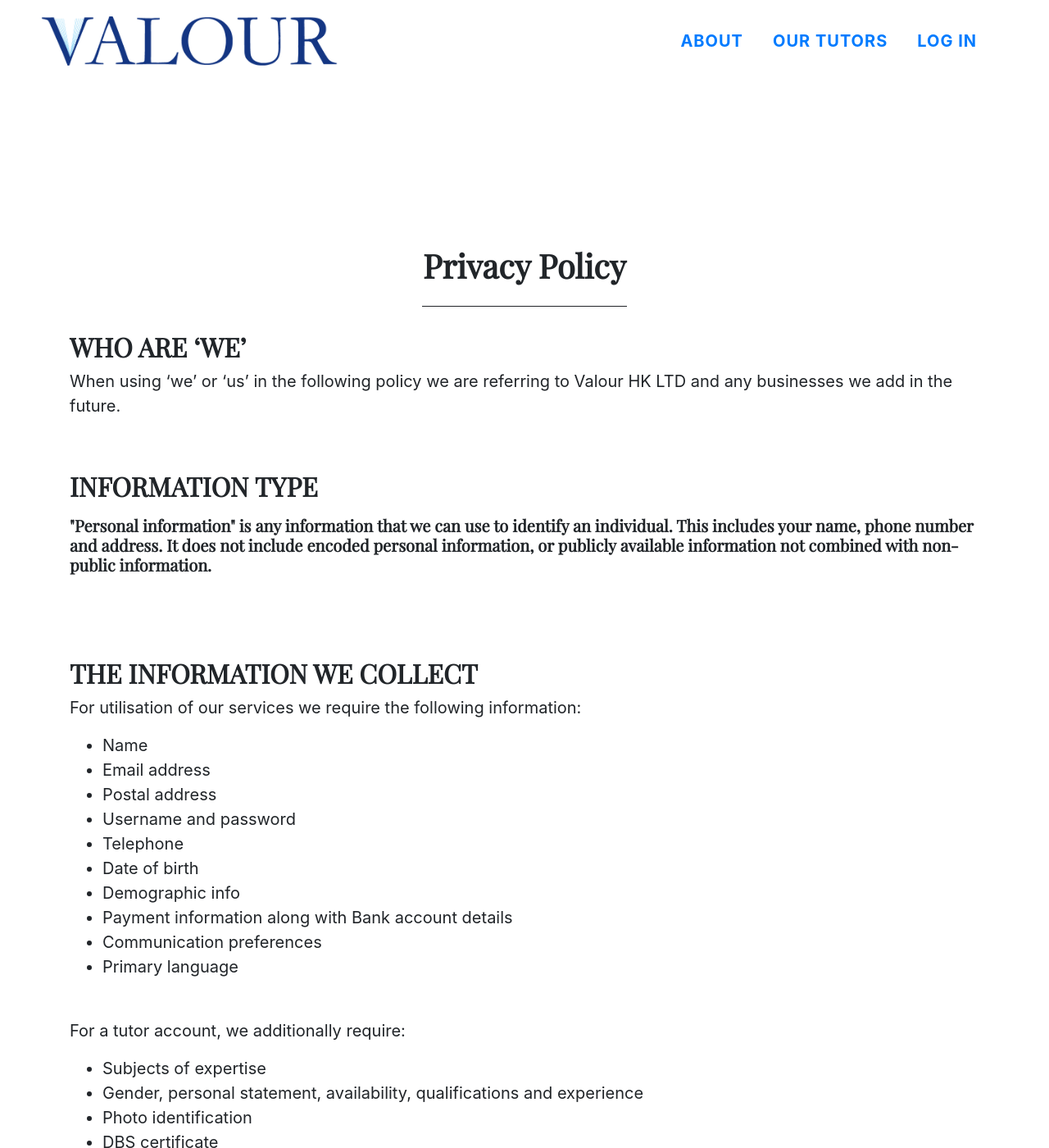
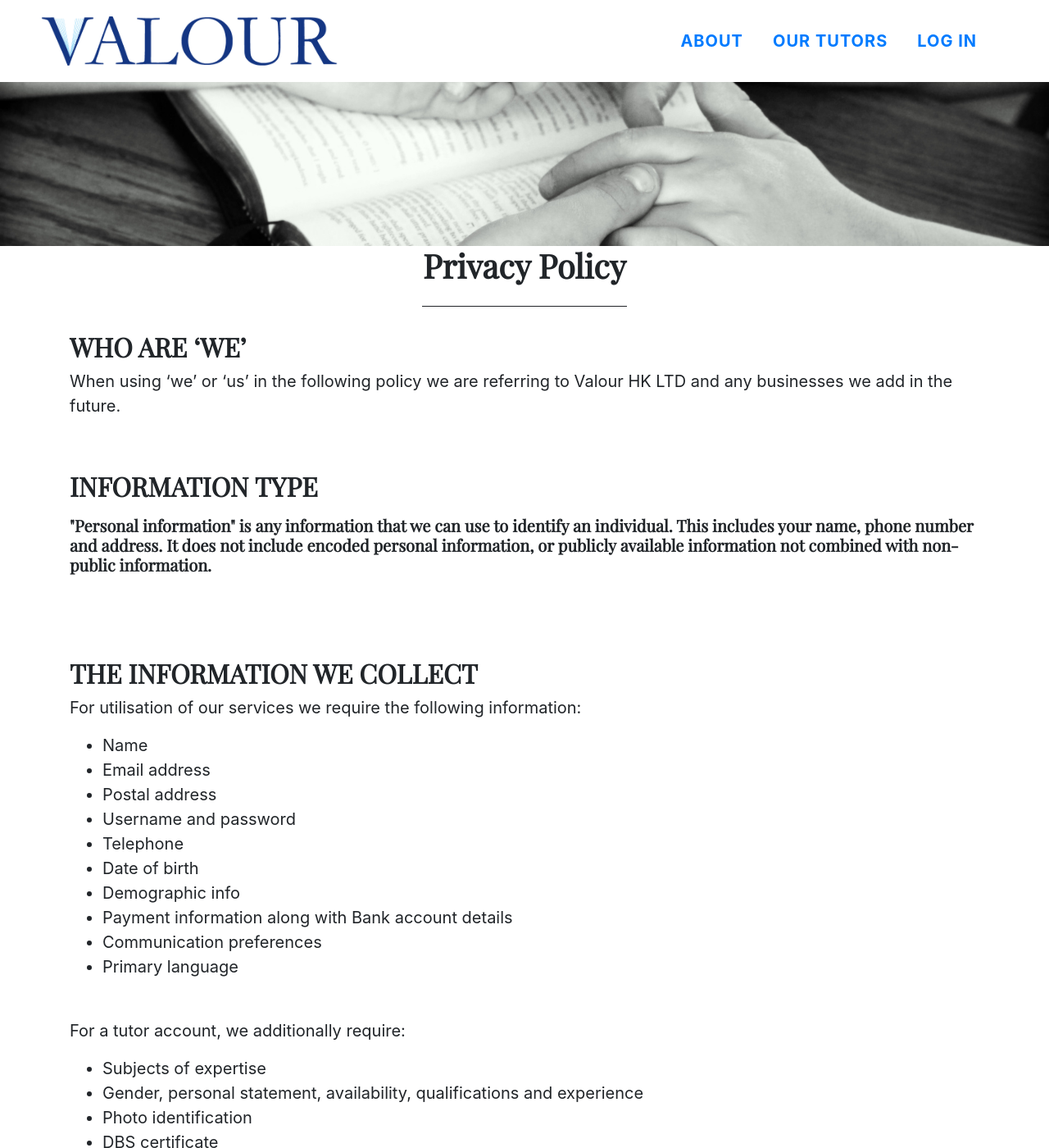
Before and after one commit to tutorcruncher-sites/valour-hk, a Jekyll site: the page built from privacy.html, in a window 1280 px wide and 1400 px high. Shown: the whole window at 82% size. Built offline with Jekyll 4.4.1, drawn with Linux system fonts in a browser that asks for light colours.

Commit message:
Update style2.css

```diff
--- a/static/css/style2.css
+++ b/static/css/style2.css
@@ -157,7 +157,13 @@ hr {
 header {
   margin-top: 100px;
   height: 200px;
-  }
+  background: url('/static/img/header2.jpg');
+  background-position: center;
+  background-size: 100%;
+  @media (max-width: 767px) {
+    height: 200px;
+    margin-top: 60px;
+
   .intro-text {
     h1 {
       font-size: 2.5em;
```
